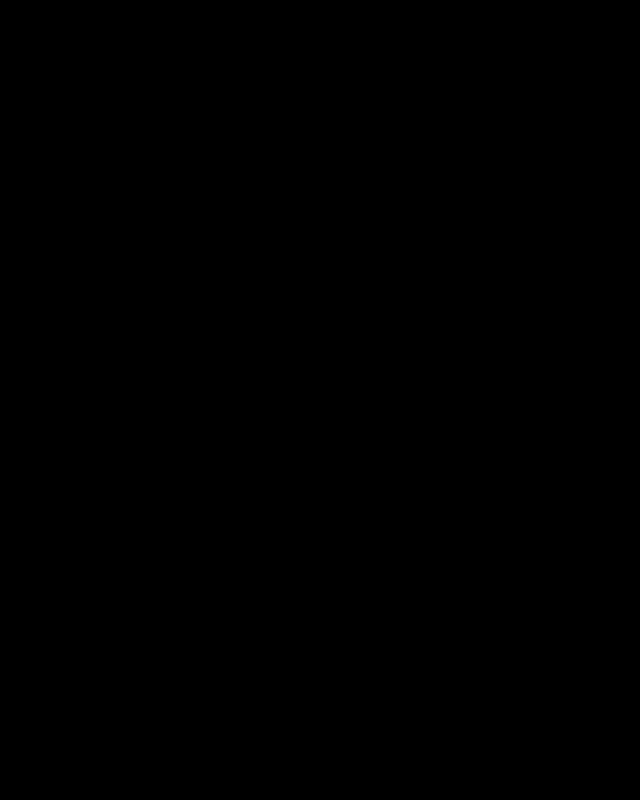
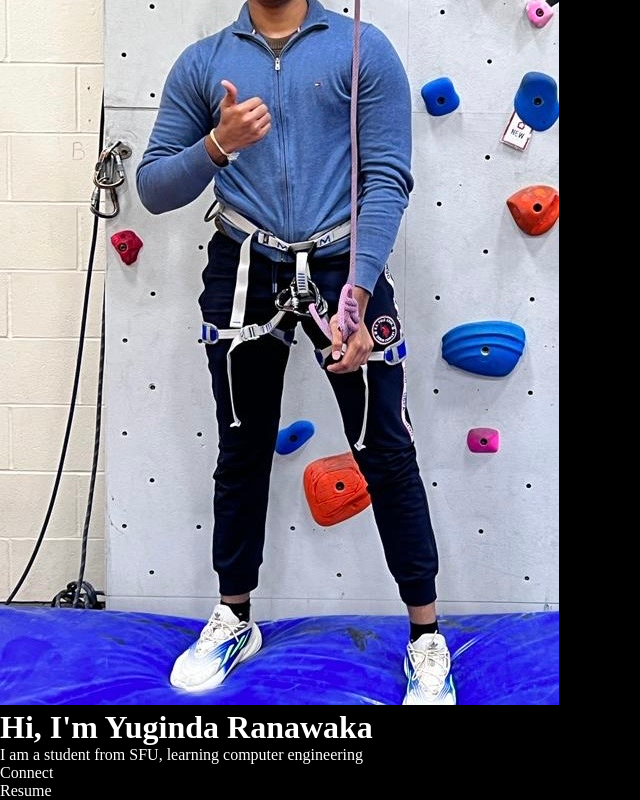
Before and after one commit to Yuginda/MiniProject, a React (Vite) app: page / in a window 1280 px wide. Shown: the part 329-1129 px from the top of the page, without its empty margins (0-640 px from the left). Before the commit the page ends 800 px from the top, so only its background shows below. Built offline with nearby package versions, Linux system fonts and the light colour scheme.

Commit message:
Added profile image and content to Hero.jsx

```diff
--- a/src/Components/Hero/Hero.jsx
+++ b/src/Components/Hero/Hero.jsx
@@ -1,10 +1,17 @@
 import './Hero.css'
+import profile from '../../assets/profile.jpg'
 
 function Hero(){
 
     return(
-        <div>
-
+        <div className='hero'>
+            <img src={profile} alt="" />
+            <h1>Hi, I'm Yuginda Ranawaka</h1>
+            <p>I am a student from SFU, learning computer engineering</p>
+            <div className='action'>
+                <div>Connect</div>
+                <div>Resume</div>
+            </div>
         </div>
     )
 }
```
Also changed, not shown: src/assets/profile.jpg (added).
